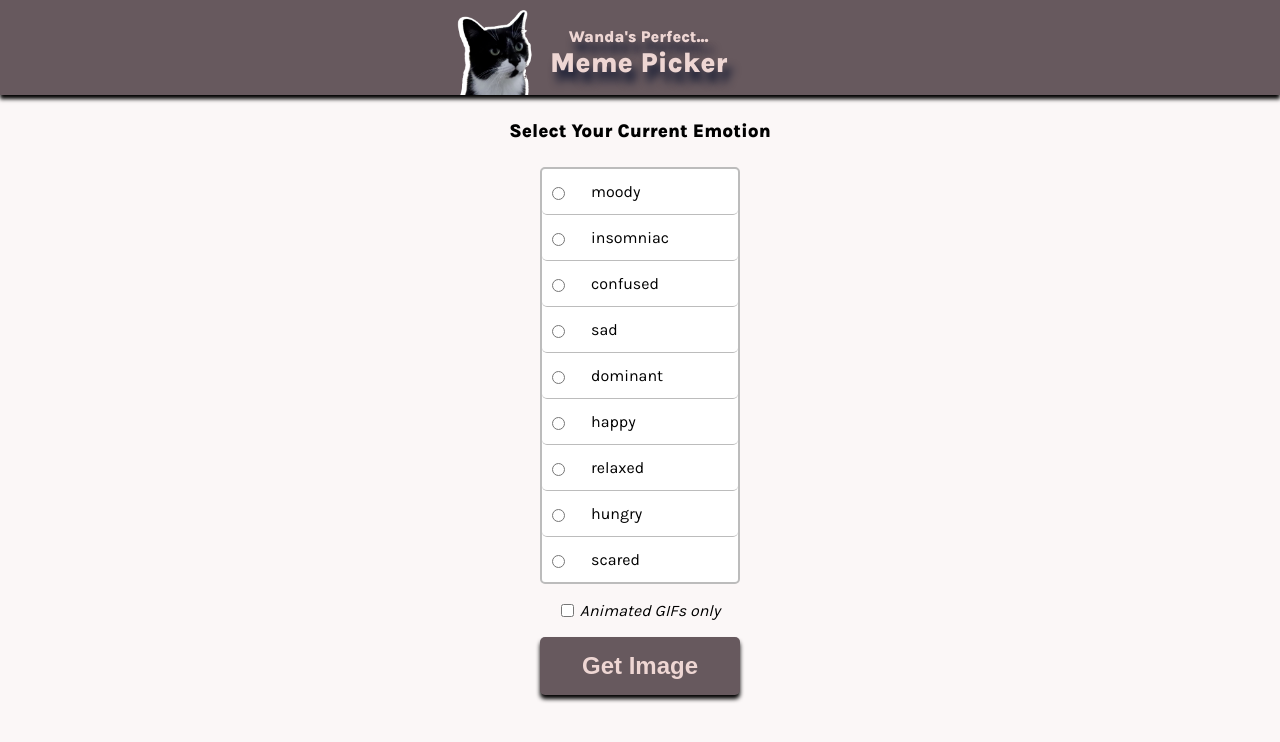
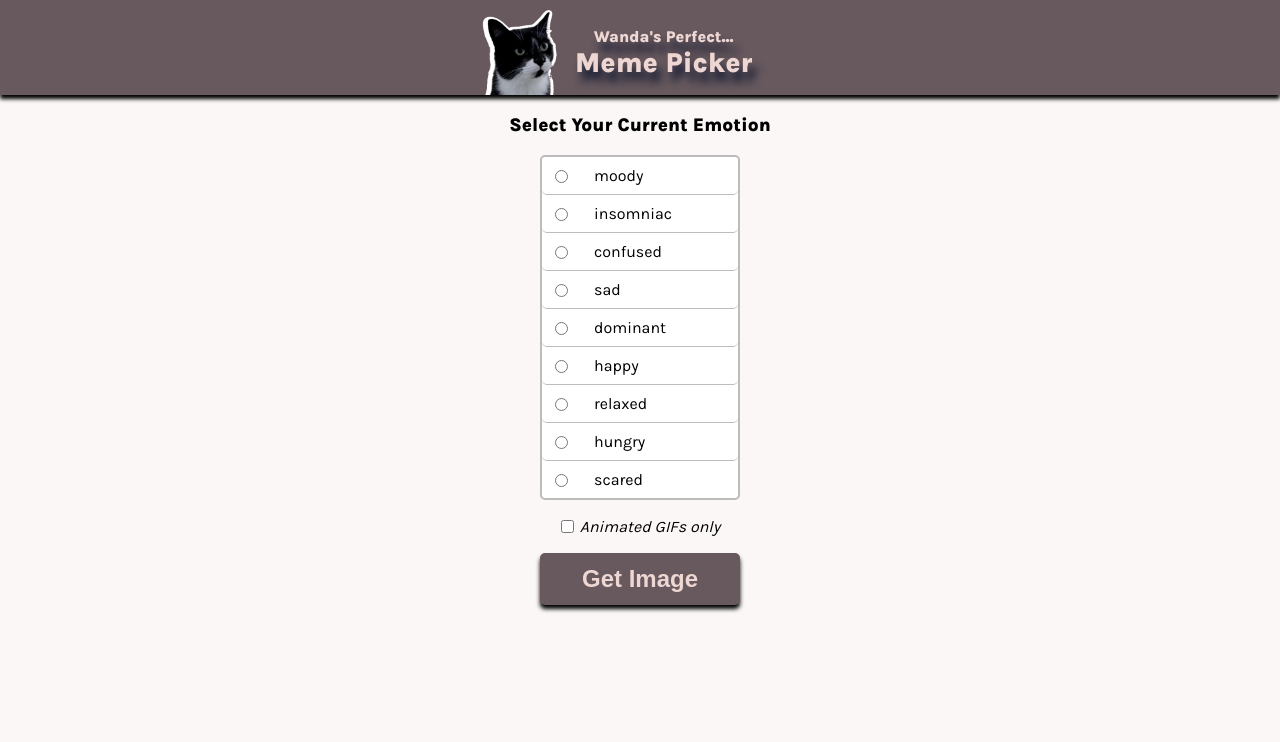
Before and after one commit to wvdh/pumpkins-perfect-meme-picker, a plain HTML site: page index.html in a window 1280 px wide. Drawn offline with Linux system fonts and the light colour scheme.

Commit message:
Update index.css

```diff
--- a/index.css
+++ b/index.css
@@ -24,10 +24,6 @@ h2 {
     font-size: 16px;
 }
 
-h3{
-    margin: 25px;
-}
-
 /* layout */
 
 header{
@@ -39,7 +35,7 @@ header{
     display: flex;
     align-items: center;
     margin: 0 auto;
-    width: 370px;
+    width: 320px;
     gap: 15px;
     padding: 10px 0 0 0;
 }
@@ -69,9 +65,8 @@ header{
     display: flex;
     align-items: center;
     border-bottom: 1px solid #bcbcbc;
-    padding: 4px 8px;
     gap: 20px;
-    padding: 10px 5px;
+    padding: 6px 8px;
     border-radius: 5px;
     transition: all 0.3s ease-in-out;
 }
@@ -129,7 +124,7 @@ input[type="radio"]{
 .get-image-btn{
     background-color: #67595e;
     color: #eed6d3;
-    padding: 15px 19px;
+    padding: 12px 15px;
     font-size: 24px;
     font-weight: 700;
     border: none;
@@ -158,8 +153,8 @@ input[type="radio"]{
     justify-content: center;
     border: 1px solid #67595e;
     border-radius: 5px;
-    width: 420px;
-    height: 570px;
+    width: 380px;
+    height: 480px;
     background-color: #fff0ee;
     box-shadow: 0px 4px 4px black;
 }
```
